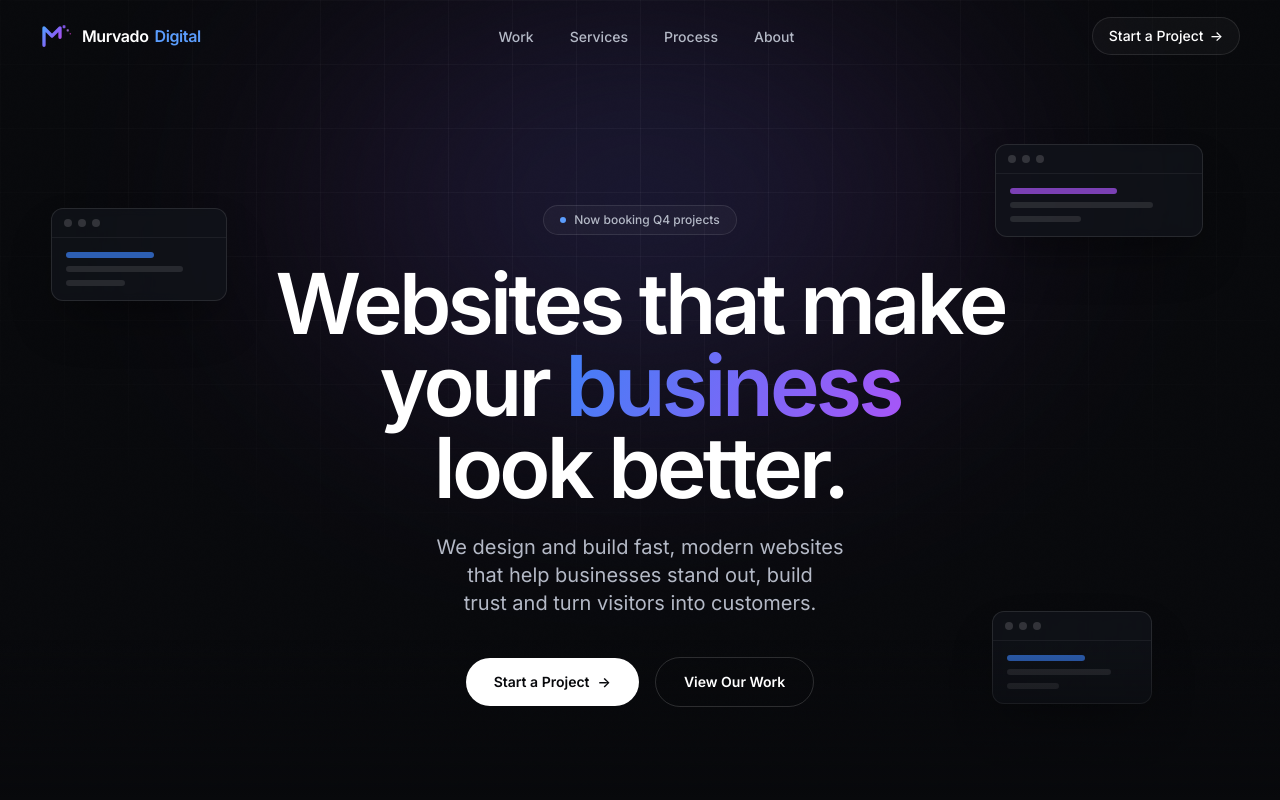
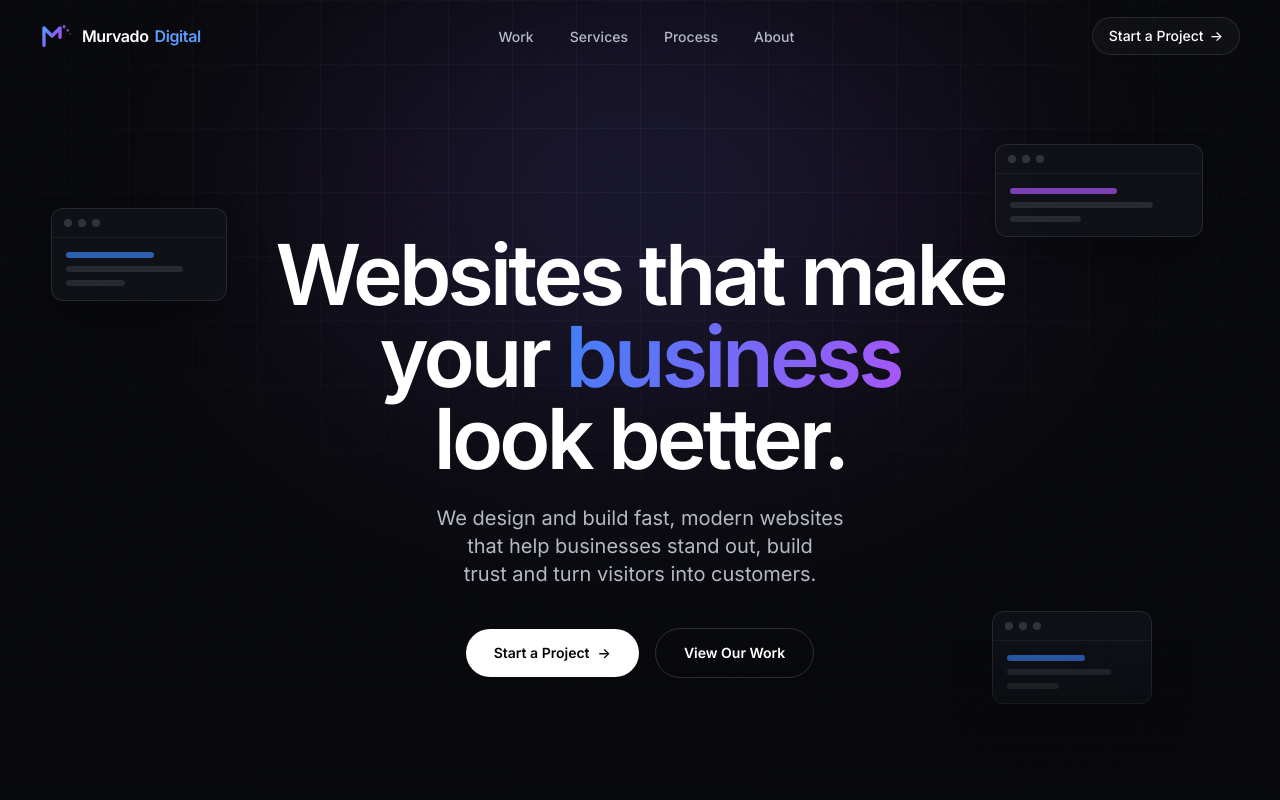
Before and after one commit to hmurray8/Murvado, a React (Vite) app: page / in a window 1280 px wide. Shown: the top 800 px of the page. Built offline with nearby package versions, Linux system fonts and the light colour scheme.

Commit message:
updated hero

```diff
--- a/src/components/Hero.tsx
+++ b/src/components/Hero.tsx
@@ -55,19 +55,6 @@ export default function Hero() {
 
       <div className="container-page relative z-10">
         <div className="mx-auto max-w-4xl text-center">
-          <motion.div
-            initial={{ opacity: 0, y: 10 }}
-            animate={{ opacity: 1, y: 0 }}
-            transition={{ duration: 0.6 }}
-            className="mb-7 inline-flex items-center gap-2 rounded-full border border-white/10 bg-white/[0.03] px-4 py-1.5 text-xs font-medium text-mist-300"
-          >
-            <span className="relative flex h-1.5 w-1.5">
-              <span className="absolute inline-flex h-full w-full animate-ping rounded-full bg-electric-400 opacity-75" />
-              <span className="relative inline-flex h-1.5 w-1.5 rounded-full bg-electric-400" />
-            </span>
-            Now booking Q4 projects
-          </motion.div>
-
           <motion.h1
             initial={{ opacity: 0, y: 18 }}
             animate={{ opacity: 1, y: 0 }}
```
